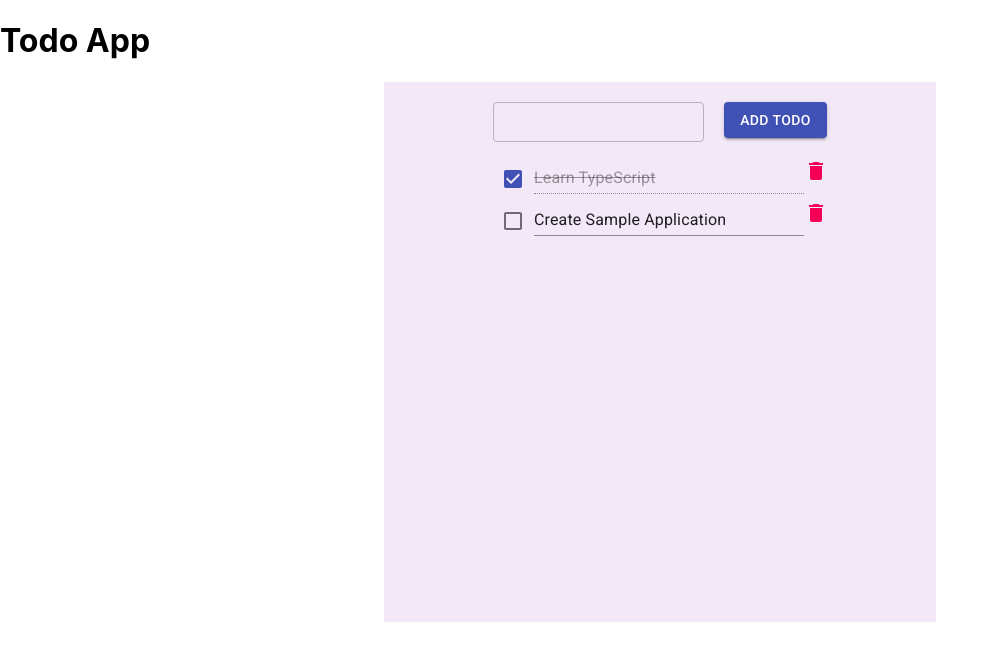
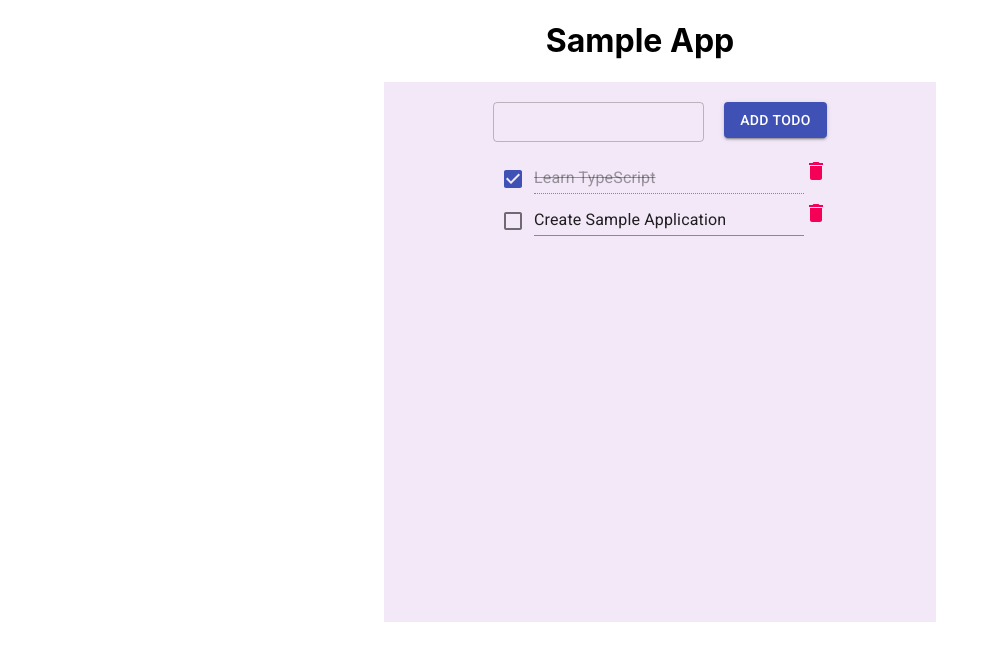
Before and after one commit to akprgm/todo-app, a React (Create React App) app: page / in a window 1280 px wide. Shown: the top 660 px of the page, without its empty margins (0-998 px from the left). Built offline with nearby package versions, Linux system fonts and the light colour scheme.

Commit message:
:hammer: update title

```diff
--- a/src/index.css
+++ b/src/index.css
@@ -6,6 +6,9 @@ body {
   -webkit-font-smoothing: antialiased;
   -moz-osx-font-smoothing: grayscale;
 }
+h1 {
+  text-align: center;
+}
 
 code {
   font-family: source-code-pro, Menlo, Monaco, Consolas, 'Courier New',
--- a/src/index.tsx
+++ b/src/index.tsx
@@ -7,7 +7,7 @@ import { store } from './store';
 ReactDOM.render(
   <React.StrictMode>
     <Provider store={store}>
-      <h1>Todo App</h1>
+      <h1>Sample App</h1>
       <Todo />
     </Provider>
   </React.StrictMode>,
```
Also changed, not shown: 1 other file (tests, documents, lock files or other folders).
